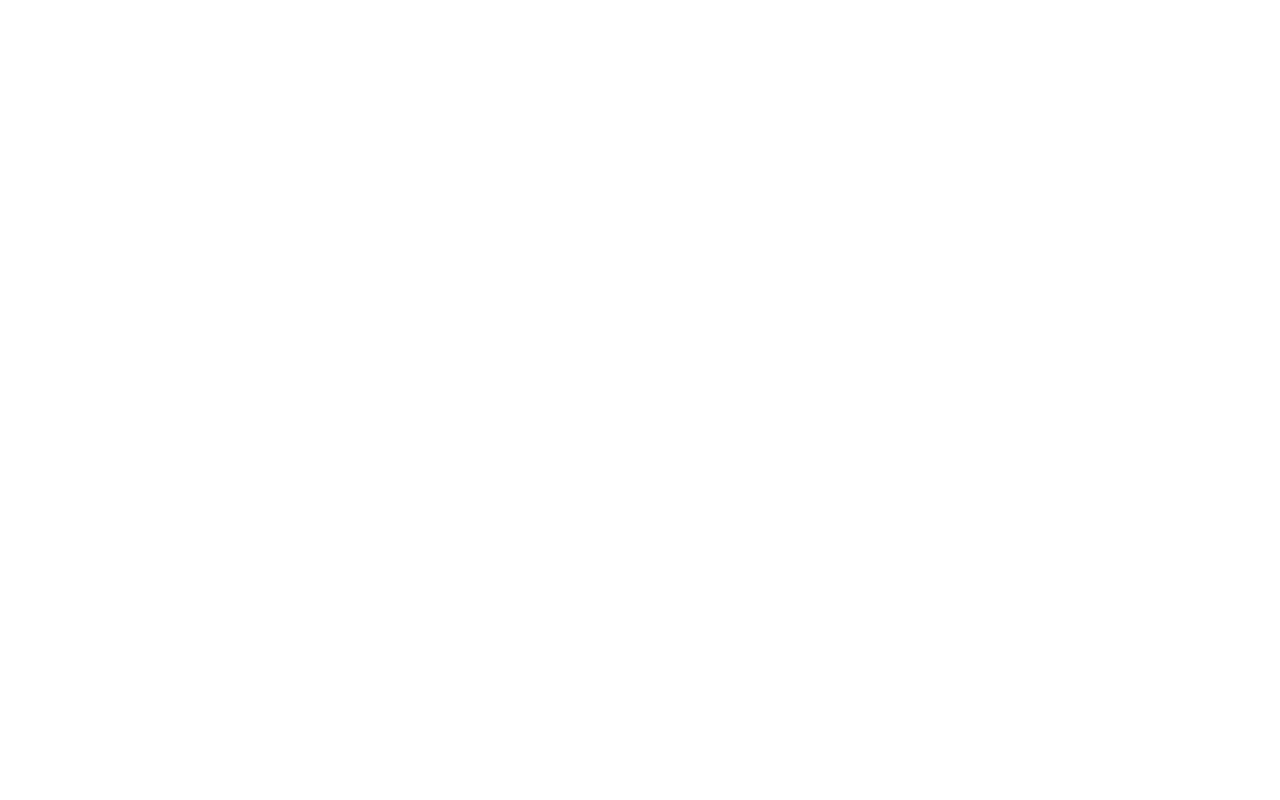
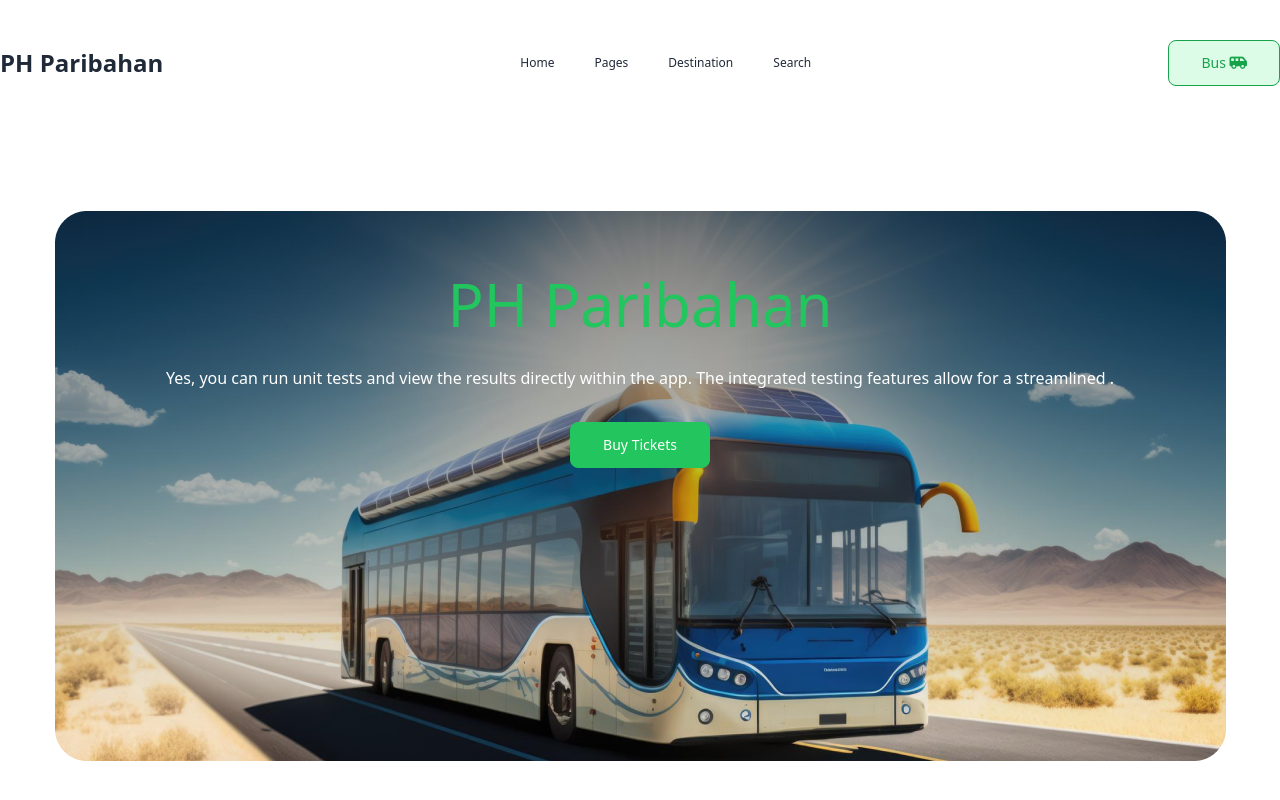
Before and after one commit to ShahriyarH10/assaignment-05-smart-ticketing, a plain HTML site: page index.html in a window 1280 px wide. Drawn offline with nearby package versions, Linux system fonts and the light colour scheme.

Commit message:
nav and banner section added

```diff
--- a/index.html
+++ b/index.html
@@ -10,11 +10,50 @@
     <script src="https://cdn.tailwindcss.com"></script>
 
     <!--  Font Awesome for icons -->
-    <script src='https://kit.fontawesome.com/a076d05399.js'></script>
+    <script src="https://kit.fontawesome.com/6405847d00.js" crossorigin="anonymous"></script>
 
+    <style>
+        .bg-image {
+            background-image: url(./images/banner.png);
+        }
+    </style>
 </head>
 <body>
-    <header>
+    <header class="my-10 container mx-auto">
+        <!-- nav section -->
+        <nav class="flex justify-between items-center">
+            <div>
+                <h2 class="font-extrabold text-2xl">PH Paribahan</h2>
+            </div>
+            <div>
+                <ul class="hidden lg:flex space-x-10 text-xs">
+                    <li class="text-coralred"> <a href="#home">Home</a></li>
+                    <li> <a href="#pages">Pages</a></li>
+                    <li><a href="#destination">Destination</a></li>
+                    <li><a href="#search">Search</a></li>
+                </ul>
+            </div>
+
+            <div class="flex justify-between items-center gap-">
+                <button class="px-8 py-3 bg-green-100 border-green-600 border text-sm text-green-600 rounded-lg font-medium inline">Bus
+                    <i class="fa-solid fa-van-shuttle"></i>
+                </button>
+            </div>
+        </nav>
+
+        <!-- banner section -->
+        <section class="min-h-screen bg-no-repeat bg-[url('images/banner.png')] bg-center rounded-2xl">
+
+            <div class="flex flex-col justify-center items-center text-white">
+                <h1 class="text-6xl text-white py-16">End-to-End Travel with</h1>
+                <h1 class="text-6xl  text-green-500">PH Paribahan</h1>
+                <p class="my-8">Yes, you can run unit tests and view the results directly within the app. The integrated testing features allow for a streamlined .</p>
+
+                <button class="px-8 py-3 bg-green-500 border-green-500 border text-sm text-black-600 rounded-lg font-medium inline">Buy Tickets</button>
+            </div>
+
+
+        </section>
 
     </header>
 
```
